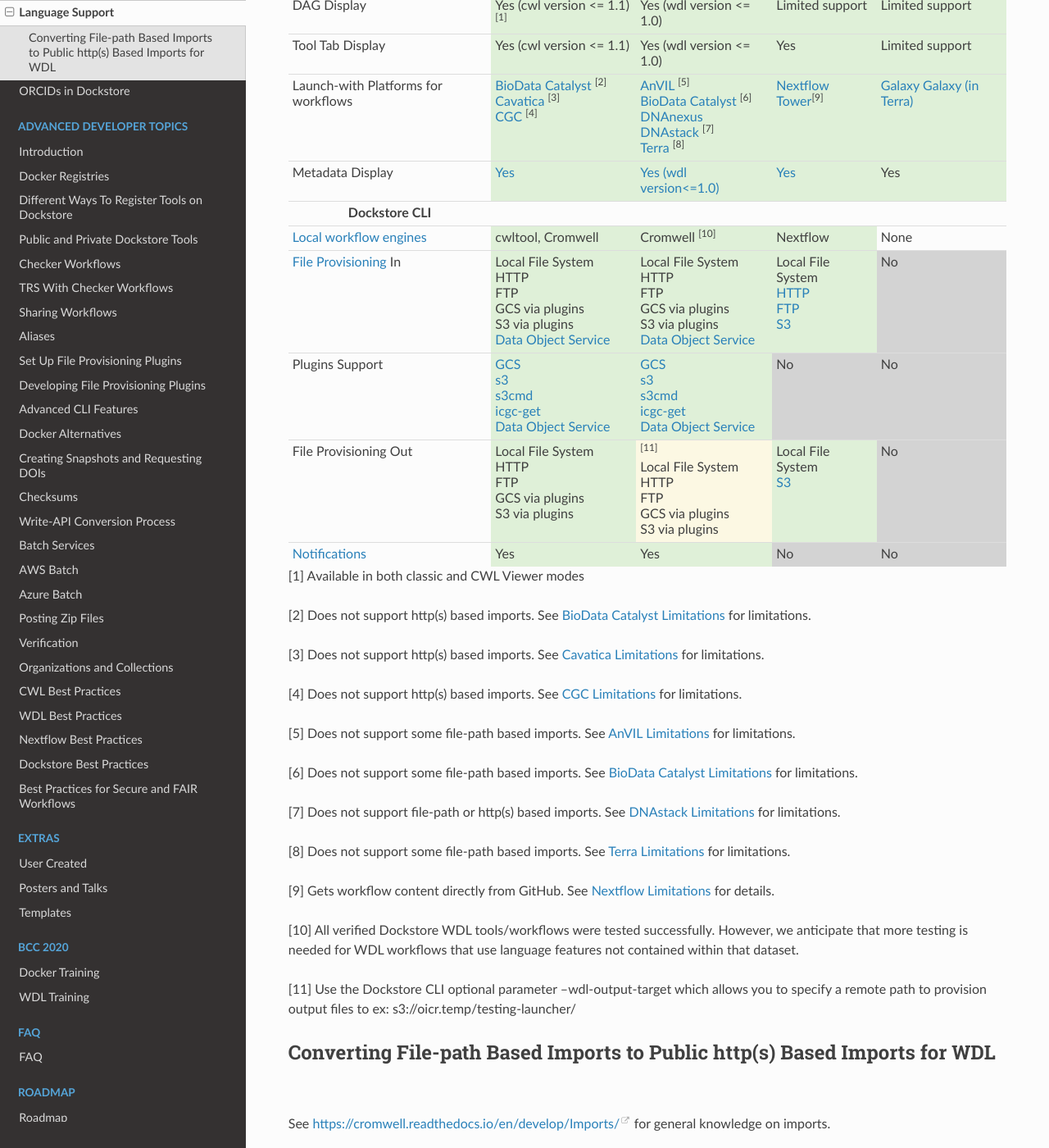
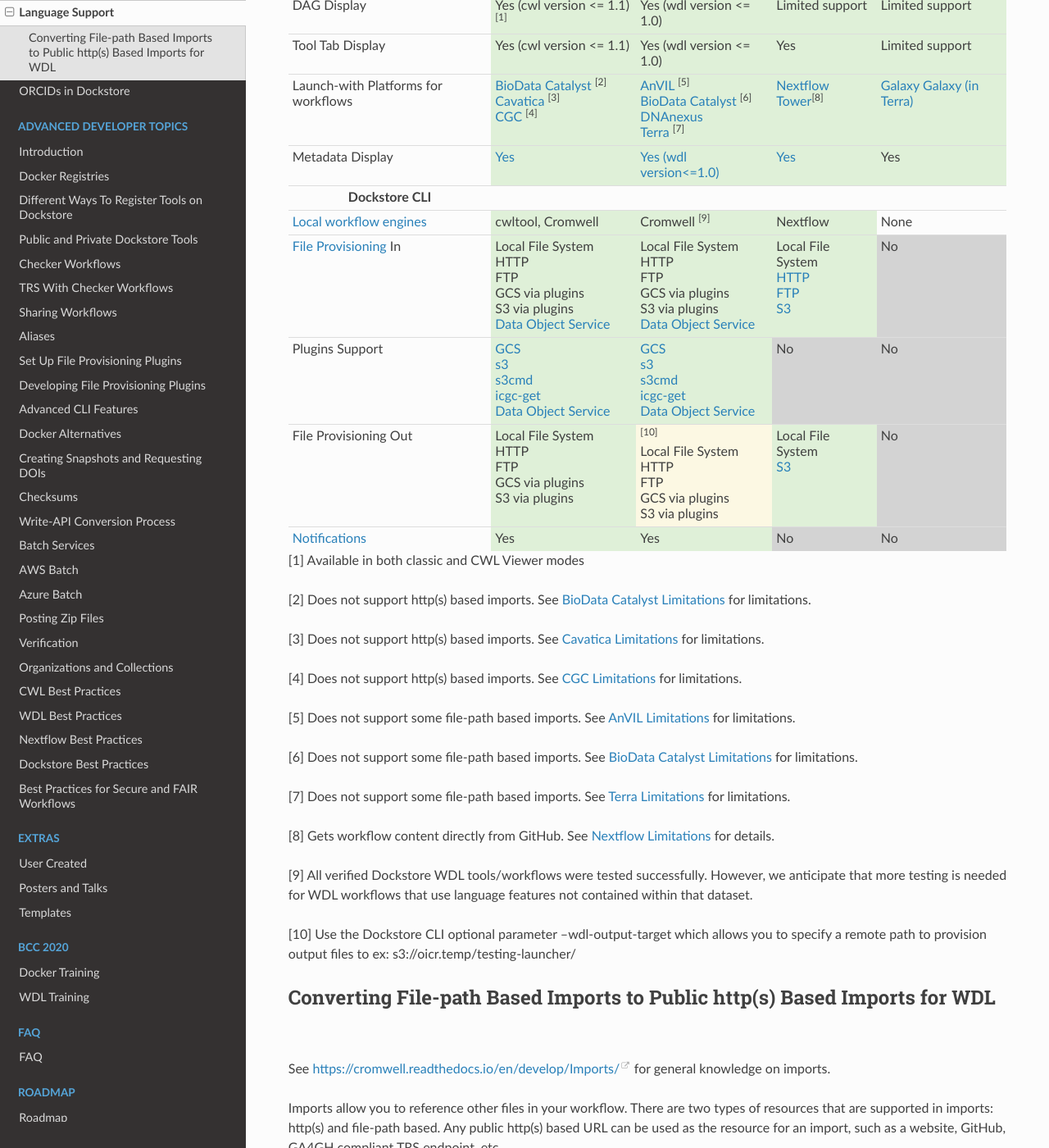
Before and after one commit to dockstore/dockstore-documentation, a Sphinx documentation site: the page built from docs/end-user-topics/language-support.rst, in a window 1280 px wide and 1400 px high, scrolled down 461 px. Shown: the whole window at 82% size. Built offline with Sphinx 7.4.7 and the Read the Docs theme 2.0.0, drawn with Linux system fonts in a browser that asks for light colours.

Commit message:
Update language support table

```diff
--- a/docs/_static/language-support.html
+++ b/docs/_static/language-support.html
@@ -86,12 +86,10 @@
                 <br>
                 <a href="../launch-with/dnanexus-launch-with.html">DNAnexus</a>
                 <br>
-                <a href="../launch-with/dnastack-launch-with.html">DNAstack</a> <sup>[7]</sup>
-                <br>
-                <a href="../launch-with/terra-launch-with.html">Terra</a> <sup>[8]</sup>
+                <a href="../launch-with/terra-launch-with.html">Terra</a> <sup>[7]</sup>
             </td>
             <td style="background-color:#dff0d8; padding: 5px;">
-              <a href="../launch-with/nextflow-tower-launch-with.html">Nextflow Tower</a><sup>[9]</sup>
+              <a href="../launch-with/nextflow-tower-launch-with.html">Nextflow Tower</a><sup>[8]</sup>
             </td>
             <td style="background-color:#dff0d8; padding: 5px;">
                 <a href="../launch-with/galaxy-launch-with.html">Galaxy</a>
@@ -181,7 +179,7 @@
                 <br>S3 via plugins
             </td>
             <td style="background-color:#fcf8e3; padding: 5px;">
-                <sup>[11]</sup>
+                <sup>[10]</sup>
                 <br>Local File System
                 <br>HTTP
                 <br>FTP
--- a/docs/end-user-topics/language-support.rst
+++ b/docs/end-user-topics/language-support.rst
@@ -30,17 +30,14 @@
 [6] Does not support some file-path based imports. See :ref:`BioData Catalyst
 Limitations <anvil-limitations>` for limitations.
 
-[7] Does not support file-path or http(s) based imports. See :ref:`DNAstack
-Limitations <dnastack-limitations>` for limitations.
-
-[8] Does not support some file-path based imports. See :ref:`Terra
+[7] Does not support some file-path based imports. See :ref:`Terra
 Limitations <terra-limitations>` for limitations.
 
-[9] Gets workflow content directly from GitHub. See :ref:`Nextflow Limitations <nextflow-limitations>` for details.
+[8] Gets workflow content directly from GitHub. See :ref:`Nextflow Limitations <nextflow-limitations>` for details.
 
-[10] All verified Dockstore WDL tools/workflows were tested successfully. However, we anticipate that more testing is needed for WDL workflows that use language features not contained within that dataset.
+[9] All verified Dockstore WDL tools/workflows were tested successfully. However, we anticipate that more testing is needed for WDL workflows that use language features not contained within that dataset.
 
-[11] Use the Dockstore CLI optional parameter --wdl-output-target which allows you to specify a remote path to provision output files to ex: s3://oicr.temp/testing-launcher/
+[10] Use the Dockstore CLI optional parameter --wdl-output-target which allows you to specify a remote path to provision output files to ex: s3://oicr.temp/testing-launcher/
 
 
 .. _converting-file-path-based-imports-to-public-http-s-based-imports-for-wdl:
```
Also changed, not shown: other parts of docs/_static/language-support.html (+1 -1 lines).
